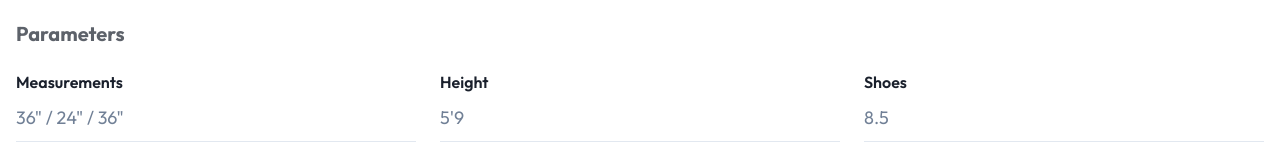
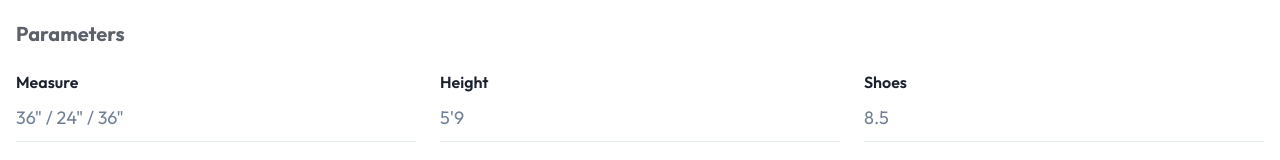
Before and after one commit to yaroslavnosenko/gregor-ui, a Next.js app: page /m/username/edit in a window 1280 px wide. Shown: the part 734-894 px from the top of the page. Built offline with nearby package versions, Linux system fonts and the light colour scheme.

Commit message:
small fix

```diff
--- a/components/profile/ProfileForm.tsx
+++ b/components/profile/ProfileForm.tsx
@@ -76,7 +76,7 @@ export const ProfileForm = (props: ContainerProps) => {
       <SimpleGrid columns={3} columnGap={6}>
         <FormControl mt="6">
           <FormLabel mb="0" fontWeight="600">
-            Measurements
+            Measure
           </FormLabel>
           <Input
             size="lg"
```
